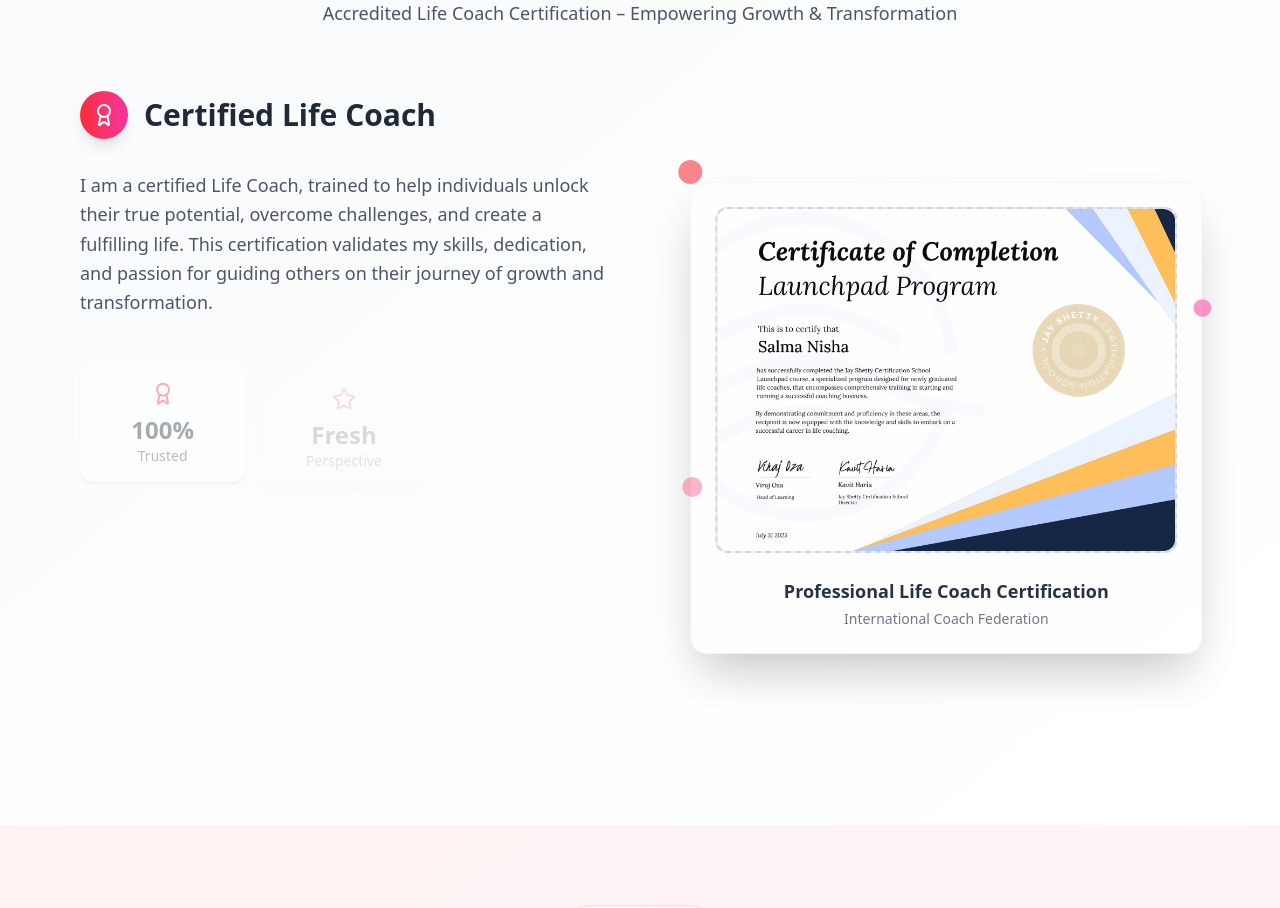
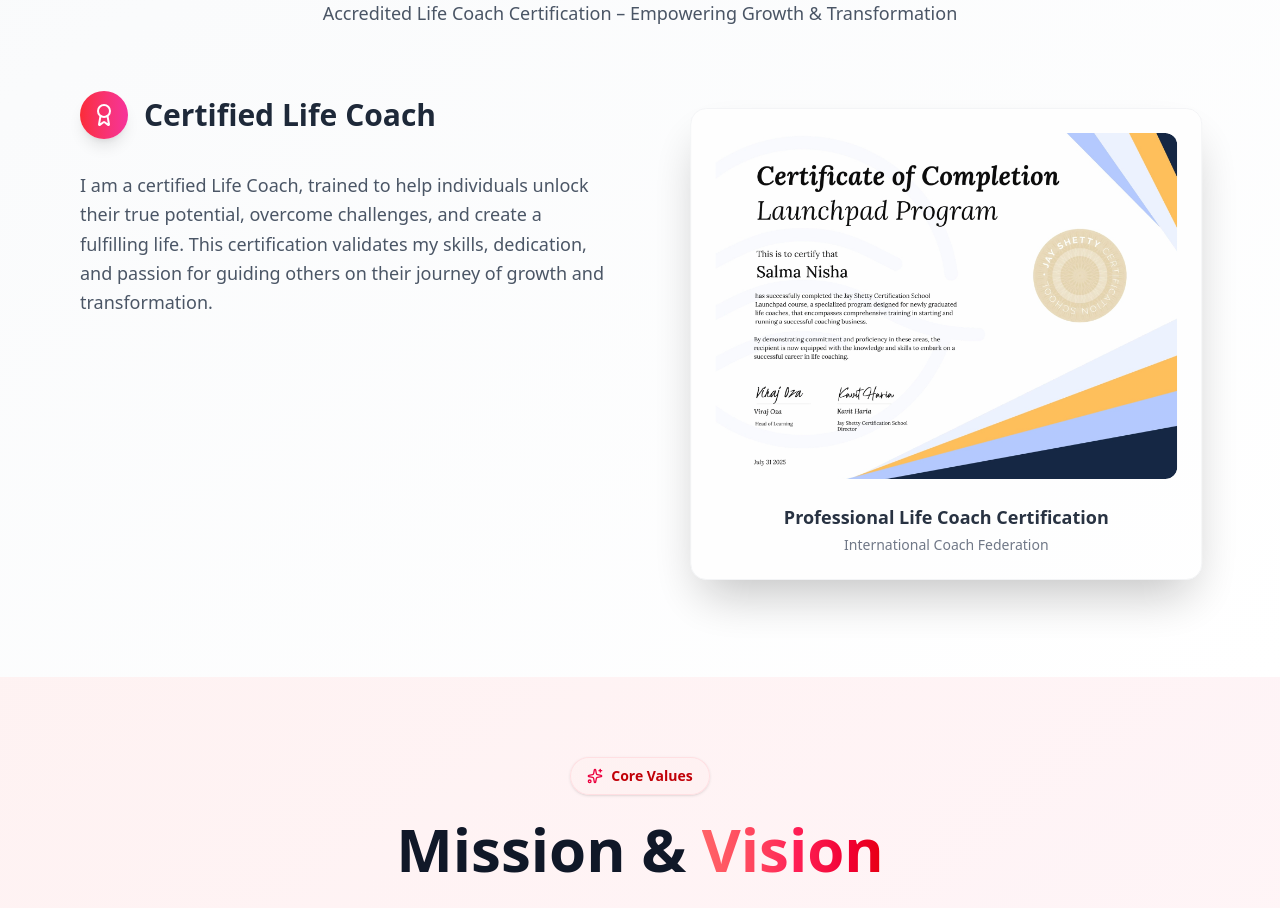
Before and after one commit to Atharv542/SalmaProject, a React (Vite) app: page / in a window 1280 px wide. Shown: the part 3280-4188 px from the top of the page. Built offline with nearby package versions, Linux system fonts and the light colour scheme.

Commit message:
Added certificate

```diff
--- a/src/pages/Certificate.jsx
+++ b/src/pages/Certificate.jsx
@@ -1,5 +1,5 @@
-import React from "react";
-import { motion } from "framer-motion";
+import React, { useState, useEffect } from "react";
+import { motion, AnimatePresence } from "framer-motion";
 import { Award, CheckCircle, Star, Users } from "lucide-react";
 import { useNavigate } from "react-router-dom";
 
@@ -8,14 +8,37 @@
     "Internationally Recognized Certification",
     "Evidence-Based Coaching Methodologies",
     "Ethical Practice Standards",
-    "Continuous Professional Development"
+    "Continuous Professional Development",
   ];
 
   const stats = [
     { icon: Award, value: "100%", label: "Trusted" },
     { icon: Star, value: "Fresh", label: "Perspective" },
-    { icon: Users, value: "Ready", label: "To Help You" }
+    { icon: Users, value: "Ready", label: "To Help You" },
   ];
+
+  const certificates = [
+    {
+      src: "certificate.jpg",
+      title: "Professional Life Coach Certification",
+      issuer: "International Coach Federation",
+    },
+    {
+      src: "Certificate2.png",
+      title: "Advanced Life Coaching Certification",
+      issuer: "Global Coaching Alliance",
+    },
+  ];
+
+  const [index, setIndex] = useState(0);
+
+  // Auto-change certificates every 4s
+  useEffect(() => {
+    const interval = setInterval(() => {
+      setIndex((prev) => (prev + 1) % certificates.length);
+    }, 4000);
+    return () => clearInterval(interval);
+  }, [certificates.length]);
 
   const navigate = useNavigate();
 
@@ -29,7 +52,7 @@
         transition={{ duration: 0.8 }}
         viewport={{ once: true }}
       >
-        <h2 className="text-4xl  md:text-5xl font-bold bg-gradient-to-r from-red-500 via-pink-500 to-red-600 bg-clip-text text-transparent mb-4 leading-[1.5]">
+        <h2 className="text-4xl md:text-5xl font-bold bg-gradient-to-r from-red-500 via-pink-500 to-red-600 bg-clip-text text-transparent mb-4 leading-[1.5]">
           My Certification
         </h2>
         <motion.div
@@ -46,7 +69,6 @@
 
       {/* Mobile Layout */}
       <div className="block lg:hidden">
-        {/* Certificate Image - Mobile */}
         <motion.div
           className="flex justify-center mb-12"
           initial={{ opacity: 0, y: 30 }}
@@ -60,22 +82,36 @@
               whileHover={{ scale: 1.02 }}
               transition={{ duration: 0.3 }}
             >
-              <div className="aspect-[4/3] bg-gradient-to-br from-gray-100 to-gray-200 rounded-xl border-2 border-dashed border-gray-300 flex items-center justify-center overflow-hidden">
-                <img
-                  src="certificate.jpg"
-                  alt="Life Coach Certificate"
-                  className="w-full h-full object-cover rounded-xl"
-                  onError={(e) => {
-                    e.currentTarget.style.display = 'none';
-                    e.currentTarget.nextElementSibling.style.display = 'flex';
-                  }}
-                />
+              <div className="aspect-[4/3] relative overflow-hidden rounded-xl">
+                <AnimatePresence mode="wait">
+                  <motion.img
+                    key={certificates[index].src}
+                    src={certificates[index].src}
+                    alt={certificates[index].title}
+                    className="w-full h-full object-cover rounded-xl absolute top-0 left-0"
+                    initial={{ opacity: 0, scale: 0.95 }}
+                    animate={{ opacity: 1, scale: 1 }}
+                    exit={{ opacity: 0, scale: 1.05 }}
+                    transition={{ duration: 0.8 }}
+                  />
+                </AnimatePresence>
               </div>
 
-              <div className="mt-4 text-center">
-                <h4 className="text-gray-800 font-bold text-lg">Professional Life Coach Certification</h4>
-                <p className="text-gray-500 text-sm mt-1">International Coach Federation</p>
-              </div>
+              <motion.div
+                key={certificates[index].title}
+                initial={{ opacity: 0, y: 20 }}
+                animate={{ opacity: 1, y: 0 }}
+                exit={{ opacity: 0, y: -20 }}
+                transition={{ duration: 0.6 }}
+                className="mt-4 text-center"
+              >
+                <h4 className="text-gray-800 font-bold text-lg">
+                  {certificates[index].title}
+                </h4>
+                <p className="text-gray-500 text-sm mt-1">
+                  {certificates[index].issuer}
+                </p>
+              </motion.div>
             </motion.div>
 
             {/* Verification Badge */}
@@ -91,44 +127,6 @@
             </motion.div>
           </div>
         </motion.div>
-
-        {/* Stats Grid - Mobile */}
-        <motion.div
-          className="grid grid-cols-3 gap-4 max-w-md mx-auto"
-          initial={{ opacity: 0, y: 30 }}
-          whileInView={{ opacity: 1, y: 0 }}
-          transition={{ duration: 0.6, delay: 0.3 }}
-          viewport={{ once: true }}
-        >
-           <motion.div
-          className="bg-white rounded-xl shadow-md p-4 max-w-md mx-auto"
-          initial={{ opacity: 0, y: 30 }}
-          whileInView={{ opacity: 1, y: 0 }}
-          transition={{ duration: 0.6, delay: 0.3 }}
-          viewport={{ once: true }}
-        >
-          <div className="flex items-center w-66 justify-between">
-            {stats.map((stat, index) => (
-              <React.Fragment key={index}>
-                <motion.div
-                  className="text-center h-20 group flex-1"
-                  initial={{ opacity: 0, y: 20 }}
-                  whileInView={{ opacity: 1, y: 0 }}
-                  transition={{ duration: 0.5, delay: 0.5 + index * 0.1 }}
-                  viewport={{ once: true }}
-                >
-                  <stat.icon className=" text-red-500 mx-auto  mb-2 group-hover:scale-110 transition-transform duration-300" />
-                  <div className="text-xl font-bold text-gray-800">{stat.value}</div>
-                  <div className="text-xs text-gray-600">{stat.label}</div>
-                </motion.div>
-                {index < stats.length - 1 && (
-                  <div className="w-px h-12 bg-gray-200 mx-2" />
-                )}
-              </React.Fragment>
-            ))}
-          </div>
-        </motion.div>
-        </motion.div>
       </div>
 
       {/* Desktop Layout */}
@@ -141,7 +139,6 @@
           transition={{ duration: 0.8 }}
           viewport={{ once: true }}
         >
-          {/* Main Title with Icon */}
           <motion.div
             className="flex items-center justify-center lg:justify-start gap-4 mb-8"
             initial={{ opacity: 0, scale: 0.8 }}
@@ -157,7 +154,6 @@
             </h3>
           </motion.div>
 
-          {/* Description */}
           <motion.p
             className="text-gray-600 leading-relaxed text-lg mb-8"
             initial={{ opacity: 0, y: 20 }}
@@ -172,70 +168,43 @@
             transformation.
           </motion.p>
 
-          {/* Stats Grid - Desktop */}
-          <motion.div
-            className="grid grid-cols-3 gap-4 mb-8"
-            initial={{ opacity: 0, y: 30 }}
-            whileInView={{ opacity: 1, y: 0 }}
-            transition={{ duration: 0.6, delay: 0.6 }}
-            viewport={{ once: true }}
-          >
-            {stats.map((stat, index) => (
+          {/* Achievements */}
+          <div className="space-y-4 mb-8">
+            {achievements.map((achievement, i) => (
               <motion.div
-                key={index}
-                className="bg-white p-4 rounded-xl shadow-md text-center group hover:shadow-lg transition-all duration-300"
-                whileHover={{ y: -5 }}
-                initial={{ opacity: 0, y: 20 }}
-                whileInView={{ opacity: 1, y: 0 }}
-                transition={{ duration: 0.5, delay: 0.8 + index * 0.1 }}
-                viewport={{ once: true }}
-              >
-                <stat.icon className="w-6 h-6 text-red-500 mx-auto mb-2 group-hover:scale-110 transition-transform duration-300" />
-                <div className="text-2xl font-bold text-gray-800">{stat.value}</div>
-                <div className="text-sm text-gray-600">{stat.label}</div>
-              </motion.div>
-            ))}
-          </motion.div>
-
-          {/* Achievements List */}
-          <div className="space-y-4 mb-8">
-            {achievements.map((achievement, index) => (
-              <motion.div
-                key={index}
+                key={i}
                 className="flex items-start gap-3"
                 initial={{ opacity: 0, x: -20 }}
                 whileInView={{ opacity: 1, x: 0 }}
-                transition={{ duration: 0.5, delay: 1 + index * 0.1 }}
+                transition={{ duration: 0.5, delay: 1 + i * 0.1 }}
                 viewport={{ once: true }}
               >
-                <motion.div
-                  className="w-6 h-6 bg-gradient-to-r from-red-500 to-pink-500 rounded-full flex items-center justify-center mt-1 flex-shrink-0"
-                  whileHover={{ scale: 1.1 }}
-                  transition={{ duration: 0.2 }}
-                >
+                <motion.div className="w-6 h-6 bg-gradient-to-r from-red-500 to-pink-500 rounded-full flex items-center justify-center mt-1">
                   <CheckCircle className="w-4 h-4 text-white" />
                 </motion.div>
-                <p className="text-gray-700 font-medium leading-relaxed">{achievement}</p>
+                <p className="text-gray-700 font-medium leading-relaxed">
+                  {achievement}
+                </p>
               </motion.div>
             ))}
           </div>
 
-          {/* Call to Action */}
+          {/* CTA */}
           <motion.button
             whileHover={{ scale: 1.05 }}
             whileTap={{ scale: 0.95 }}
-            className="px-8 py-4 cursor-pointer hover:scale-105 bg-gradient-to-r from-red-500 to-pink-500 text-white font-semibold rounded-full shadow-lg hover:shadow-xl transition-all duration-300"
+            className="px-8 py-4 cursor-pointer bg-gradient-to-r from-red-500 to-pink-500 text-white font-semibold rounded-full shadow-lg hover:shadow-xl transition-all duration-300"
             initial={{ opacity: 0, y: 20 }}
             whileInView={{ opacity: 1, y: 0 }}
             transition={{ duration: 0.6, delay: 1.5 }}
             viewport={{ once: true }}
-            onClick={() => { navigate('/booking') }}
+            onClick={() => navigate("/booking")}
           >
             Book Your Transformation Session
           </motion.button>
         </motion.div>
 
-        {/* Right Side - Certificate Image Desktop */}
+        {/* Right Side - Certificate Slideshow Desktop */}
         <motion.div
           className="flex-1 flex justify-center lg:justify-end max-w-lg w-full"
           initial={{ opacity: 0, x: 50 }}
@@ -244,30 +213,41 @@
           viewport={{ once: true }}
         >
           <div className="relative group w-full">
-            {/* Certificate Container */}
             <motion.div
               className="bg-white rounded-2xl p-6 shadow-2xl border border-gray-100"
               whileHover={{ scale: 1.02 }}
               transition={{ duration: 0.3 }}
             >
-              {/* Certificate Image Placeholder */}
-              <div className="aspect-[4/3] bg-gradient-to-br from-gray-100 to-gray-200 rounded-xl border-2 border-dashed border-gray-300 flex items-center justify-center overflow-hidden">
-                <img
-                  src="certificate.jpg"
-                  alt="Life Coach Certificate"
-                  className="w-full h-full object-cover rounded-xl"
-                  onError={(e) => {
-                    e.currentTarget.style.display = 'none';
-                    e.currentTarget.nextElementSibling.style.display = 'flex';
-                  }}
-                />
+              <div className="aspect-[4/3] relative overflow-hidden rounded-xl">
+                <AnimatePresence mode="wait">
+                  <motion.img
+                    key={certificates[index].src}
+                    src={certificates[index].src}
+                    alt={certificates[index].title}
+                    className="w-full h-full object-cover rounded-xl absolute top-0 left-0"
+                    initial={{ opacity: 0, scale: 0.95 }}
+                    animate={{ opacity: 1, scale: 1 }}
+                    exit={{ opacity: 0, scale: 1.05 }}
+                    transition={{ duration: 0.8 }}
+                  />
+                </AnimatePresence>
               </div>
 
-              {/* Certificate Label */}
-              <div className="mt-6 text-center">
-                <h4 className="text-gray-800 font-bold text-lg">Professional Life Coach Certification</h4>
-                <p className="text-gray-500 text-sm mt-1">International Coach Federation</p>
-              </div>
+              <motion.div
+                key={certificates[index].title}
+                initial={{ opacity: 0, y: 20 }}
+                animate={{ opacity: 1, y: 0 }}
+                exit={{ opacity: 0, y: -20 }}
+                transition={{ duration: 0.6 }}
+                className="mt-6 text-center"
+              >
+                <h4 className="text-gray-800 font-bold text-lg">
+                  {certificates[index].title}
+                </h4>
+                <p className="text-gray-500 text-sm mt-1">
+                  {certificates[index].issuer}
+                </p>
+              </motion.div>
             </motion.div>
 
             {/* Verification Badge */}
@@ -282,23 +262,6 @@
               <CheckCircle className="w-4 h-4" />
               <span className="text-sm font-semibold">Verified</span>
             </motion.div>
-
-            {/* Decorative Elements */}
-            <motion.div
-              className="absolute -top-3 -left-3 w-6 h-6 bg-red-500 rounded-full opacity-60"
-              animate={{ y: [0, -10, 0] }}
-              transition={{ duration: 2, repeat: Infinity }}
-            />
-            <motion.div
-              className="absolute top-1/4 -right-2 w-4 h-4 bg-pink-400 rounded-full opacity-70"
-              animate={{ scale: [1, 1.2, 1] }}
-              transition={{ duration: 1.5, repeat: Infinity }}
-            />
-            <motion.div
-              className="absolute bottom-1/3 -left-2 w-5 h-5 bg-gradient-to-r from-red-400 to-pink-400 rounded-full opacity-50"
-              animate={{ rotate: 360 }}
-              transition={{ duration: 8, repeat: Infinity, ease: "linear" }}
-            />
           </div>
         </motion.div>
       </div>
```
Also changed, not shown: public/Certificate2.png (added).
